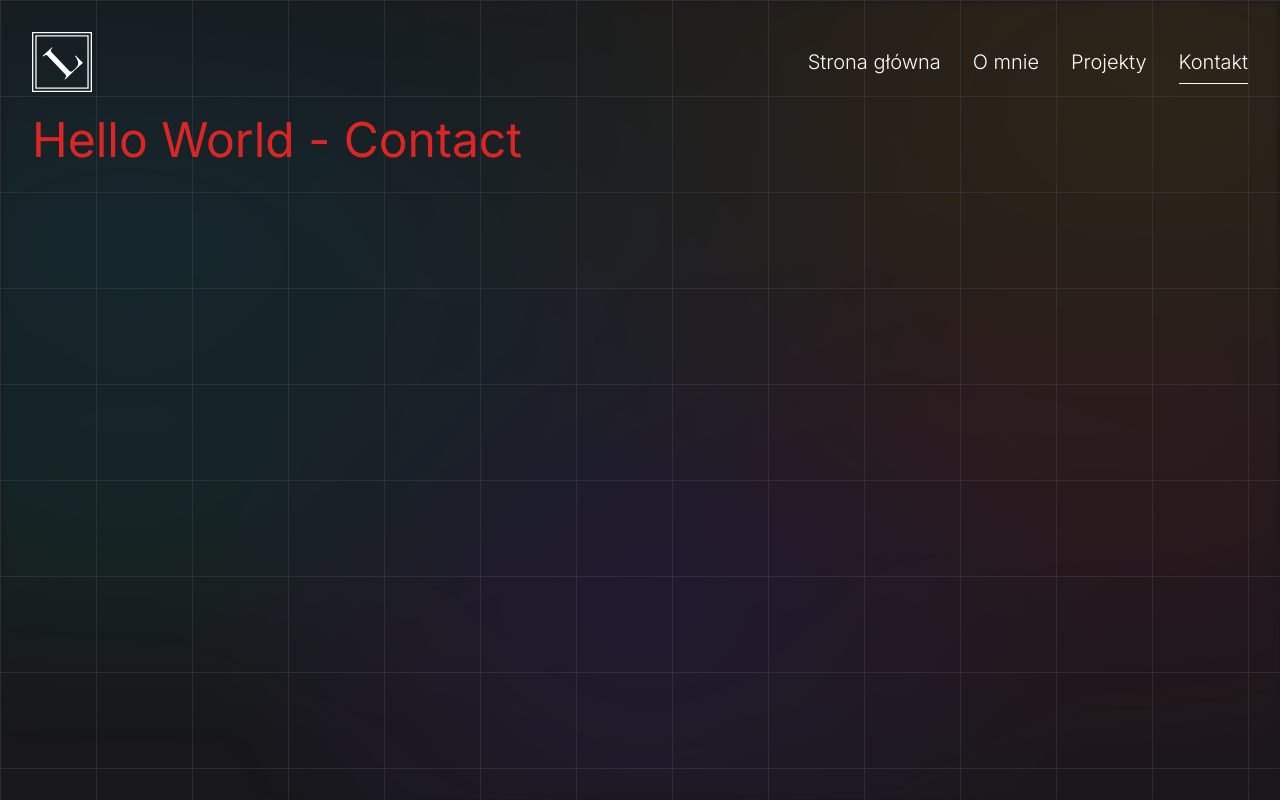
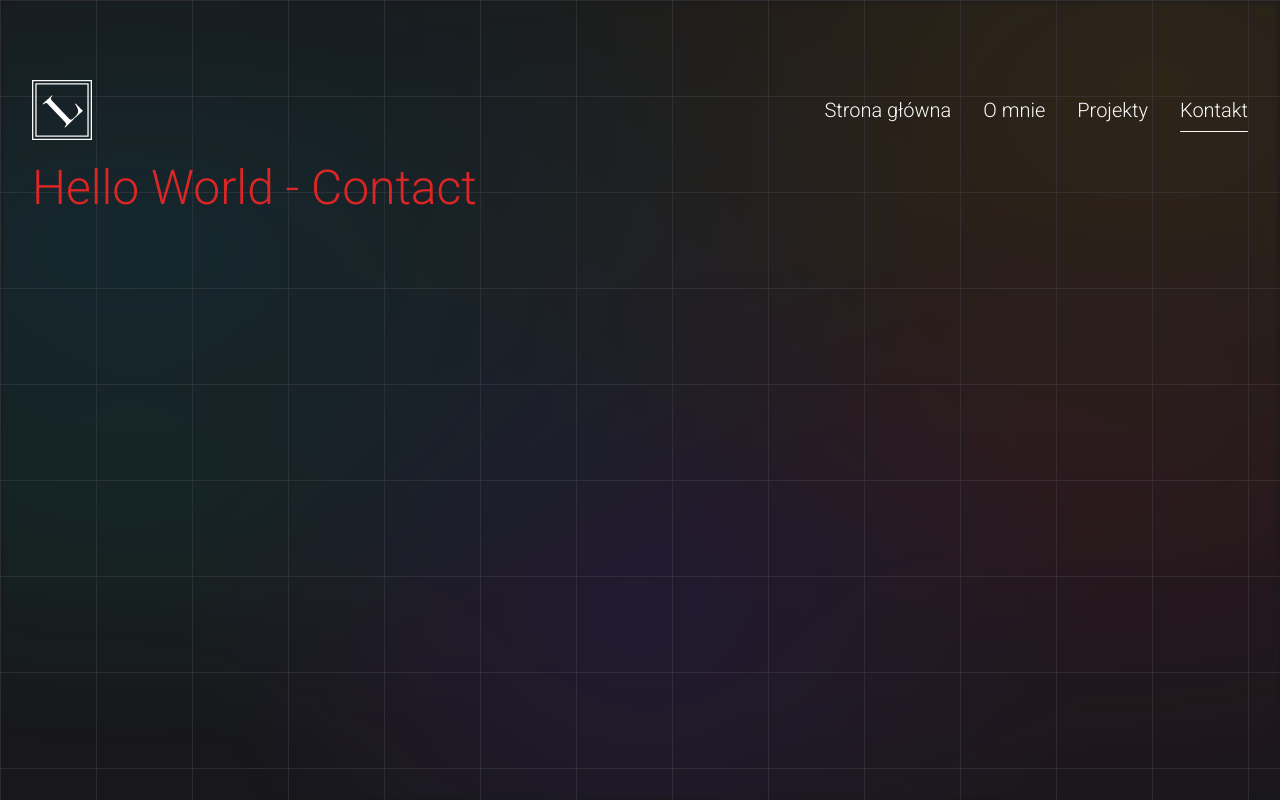
Before and after one commit to LoZoCz/next-portfolio, a Next.js app: page /contact in a window 1280 px wide. Built offline with nearby package versions, Linux system fonts and the light colour scheme.

Commit message:
home page nearly done, changes in styles

```diff
--- a/package.json
+++ b/package.json
@@ -9,6 +9,7 @@
     "lint": "next lint"
   },
   "dependencies": {
+    "@radix-ui/react-slot": "^1.1.0",
     "@sanity/client": "^6.20.1",
     "class-variance-authority": "^0.7.0",
     "clsx": "^2.1.1",
@@ -16,6 +17,7 @@
     "next": "14.2.4",
     "react": "^18",
     "react-dom": "^18",
+    "react-portable-text": "^0.6.0",
     "tailwind-merge": "^2.4.0",
     "tailwindcss-animate": "^1.0.7"
   },
--- a/src/app/layout.tsx
+++ b/src/app/layout.tsx
@@ -1,5 +1,5 @@
 import type { Metadata } from 'next'
-import { Inter as FontSans } from 'next/font/google'
+import { Roboto as FontSans } from 'next/font/google'
 import '@/styles/globals.css'
 
 import { cn } from '@/lib/utils'
@@ -8,6 +8,7 @@ import Header from '@/components/pages/header'
 const fontSans = FontSans({
     subsets: ['latin'],
     variable: '--font-sans',
+    weight: '300',
 })
 
 export const metadata: Metadata = {
@@ -21,10 +22,11 @@ export default function RootLayout({
     children: React.ReactNode
 }>) {
     return (
-        <html lang="en">
+        <html lang="en" className="dark">
             <body
+                style={{ gridTemplateRows: 'auto 1fr' }}
                 className={cn(
-                    'min-h-screen font-sans antialiased',
+                    'grid min-h-screen gap-6 font-sans antialiased',
                     fontSans.variable
                 )}
             >
--- a/src/app/page.tsx
+++ b/src/app/page.tsx
@@ -1,7 +1,18 @@
-export default function Home() {
+import ContinueLink from '@/components/pages/ContinueLink'
+import { H1, TextFormat } from '@/components/pages/typography'
+import { HomePageTypes } from '@/sanity/sanity.types'
+import { fetchHomePage } from '@/sanity/sanity.client'
+
+export default async function Home() {
+    const homeData: HomePageTypes = await fetchHomePage()
+
     return (
-        <main className="">
-            <h1 className="text-5xl text-red-600">Hello World</h1>
+        <main className="mx-auto flex max-w-screen-xl flex-col justify-center space-y-8 pb-24 text-zinc-50">
+            <H1>{homeData.title}</H1>
+            <TextFormat content={homeData.content} classes="space-y-4" />
+            <ContinueLink path="/about" classes="w-fit">
+                {homeData.bottomLink}
+            </ContinueLink>
         </main>
     )
 }
--- /dev/null
+++ b/src/components/pages/ContinueLink.tsx
@@ -0,0 +1,27 @@
+import { cn } from '@/lib/utils'
+import { ChevronsRight } from 'lucide-react'
+import Link from 'next/link'
+import { FC } from 'react'
+
+interface LinkProps {
+    children: string
+    path: string
+    classes?: string
+}
+
+const ContinueLink: FC<LinkProps> = ({ children, path, classes }) => {
+    return (
+        <Link
+            className={cn(
+                'group relative flex items-center gap-2 after:absolute after:-bottom-1 after:left-0 after:right-0 after:h-px after:origin-top-right after:scale-x-0 after:rounded-full after:bg-zinc-50 after:transition-transform after:duration-300 after:content-[""] focus-within:border-spacing-2 focus-within:rounded-sm focus-within:border-[0.5px] focus-within:border-zinc-50 hover:after:origin-top-left hover:after:scale-x-100',
+                classes
+            )}
+            href={path}
+        >
+            {children}
+            <ChevronsRight className="size-6 transition-all duration-200 group-hover:ml-2" />
+        </Link>
+    )
+}
+
+export default ContinueLink
--- a/src/components/pages/header.tsx
+++ b/src/components/pages/header.tsx
@@ -37,7 +37,7 @@ const Header: FC = () => {
     const isActive = (path: string) => path === pathName
 
     return (
-        <header className="mx-auto mb-6 flex max-w-screen-2xl items-center justify-between gap-4">
+        <header className="mx-auto flex w-full max-w-screen-2xl items-center justify-between gap-4 pt-12">
             <Image
                 src={mainLogo}
                 alt="main logo header image"
@@ -79,7 +79,7 @@ interface LinkProps {
 
 const NavLink: FC<LinkProps> = ({ children, path, classes }) => {
     const defaultStyles =
-        "relative text-xl text-zinc-50 font-light after:absolute after:-bottom-2 after:left-0 after:right-0 after:h-px after:origin-top-right after:scale-x-0 after:bg-zinc-50 after:transition-transform after:duration-300 after:content-[''] hover:after:origin-top-left hover:after:scale-x-100 focus-within:border-zinc-50 focus-within:border-[0.5px] focus-within:rounded-sm focus-within:border-spacing-2"
+        "relative text-xl text-zinc-50 font-light after:absolute after:-bottom-2 after:left-0 after:right-0 after:h-px after:origin-top-right after:scale-x-0 after:bg-zinc-50 after:transition-transform after:duration-300 after:content-[''] hover:after:origin-top-left hover:after:scale-x-100 focus-within:border-zinc-50 focus-within:border-[0.5px] focus-within:rounded-sm focus-within:border-spacing-2 after:rounded-full"
 
     return (
         <Link href={path} className={cn(defaultStyles, classes)}>
--- /dev/null
+++ b/src/components/pages/typography.tsx
@@ -0,0 +1,77 @@
+import { cn } from '@/lib/utils'
+import { FC, HTMLAttributes, ReactNode } from 'react'
+import PortableText from 'react-portable-text'
+
+interface HeadingProps extends HTMLAttributes<HTMLHeadingElement> {
+    children: string | ReactNode
+    classes?: string
+}
+
+interface ParaProps extends HTMLAttributes<HTMLParagraphElement> {
+    children: string | ReactNode
+    classes?: string
+}
+
+interface TextFormatProps {
+    content: object[]
+    classes?: string
+}
+
+interface TextFormatSerailizersTypes {
+    children: string | ReactNode
+}
+
+const textSerializers = {
+    h1: ({ children }: TextFormatSerailizersTypes) => <H1>{children}</H1>,
+    h2: ({ children }: TextFormatSerailizersTypes) => <H2>{children}</H2>,
+    p: ({ children }: TextFormatSerailizersTypes) => <Para>{children}</Para>,
+}
+
+export const H1: FC<HeadingProps> = ({ children, classes, ...props }) => {
+    return (
+        <h1
+            {...props}
+            className={cn(
+                'scroll-m-20 text-4xl font-extrabold tracking-tight lg:text-5xl',
+                classes
+            )}
+        >
+            {children}
+        </h1>
+    )
+}
+
+export const H2: FC<HeadingProps> = ({ children, classes, ...props }) => {
+    return (
+        <h1
+            {...props}
+            className={cn(
+                'scroll-m-20 border-b pb-2 text-3xl font-semibold tracking-tight first:mt-0',
+                classes
+            )}
+        >
+            {children}
+        </h1>
+    )
+}
+
+export const Para: FC<ParaProps> = ({ children, classes, ...props }) => {
+    return (
+        <p
+            {...props}
+            className={cn('leading-7 [&:not(:first-child)]:mt-6', classes)}
+        >
+            {children}
+        </p>
+    )
+}
+
+export const TextFormat: FC<TextFormatProps> = ({ content, classes }) => {
+    return (
+        <PortableText
+            content={content}
+            serializers={textSerializers}
+            className={classes}
+        />
+    )
+}
--- /dev/null
+++ b/src/components/ui/button.tsx
@@ -0,0 +1,56 @@
+import * as React from "react"
+import { Slot } from "@radix-ui/react-slot"
+import { cva, type VariantProps } from "class-variance-authority"
+
+import { cn } from "@/lib/utils"
+
+const buttonVariants = cva(
+  "inline-flex items-center justify-center whitespace-nowrap rounded-md text-sm font-medium ring-offset-background transition-colors focus-visible:outline-none focus-visible:ring-2 focus-visible:ring-ring focus-visible:ring-offset-2 disabled:pointer-events-none disabled:opacity-50",
+  {
+    variants: {
+      variant: {
+        default: "bg-primary text-primary-foreground hover:bg-primary/90",
+        destructive:
+          "bg-destructive text-destructive-foreground hover:bg-destructive/90",
+        outline:
+          "border border-input bg-background hover:bg-accent hover:text-accent-foreground",
+        secondary:
+          "bg-secondary text-secondary-foreground hover:bg-secondary/80",
+        ghost: "hover:bg-accent hover:text-accent-foreground",
+        link: "text-primary underline-offset-4 hover:underline",
+      },
+      size: {
+        default: "h-10 px-4 py-2",
+        sm: "h-9 rounded-md px-3",
+        lg: "h-11 rounded-md px-8",
+        icon: "h-10 w-10",
+      },
+    },
+    defaultVariants: {
+      variant: "default",
+      size: "default",
+    },
+  }
+)
+
+export interface ButtonProps
+  extends React.ButtonHTMLAttributes<HTMLButtonElement>,
+    VariantProps<typeof buttonVariants> {
+  asChild?: boolean
+}
+
+const Button = React.forwardRef<HTMLButtonElement, ButtonProps>(
+  ({ className, variant, size, asChild = false, ...props }, ref) => {
+    const Comp = asChild ? Slot : "button"
+    return (
+      <Comp
+        className={cn(buttonVariants({ variant, size, className }))}
+        ref={ref}
+        {...props}
+      />
+    )
+  }
+)
+Button.displayName = "Button"
+
+export { Button, buttonVariants }
--- a/src/utils/client.sanity.ts
+++ b/src/sanity/sanity.client.ts
@@ -6,3 +6,11 @@ export const client = createClient({
     apiVersion: '2024-07-08',
     useCdn: false, // Set to `true` for production environments
 })
+
+export const fetchHomePage = async () => {
+    if (!process.env.NEXT_HOME_DATA_QUERY) return
+
+    const data = await client.fetch(process.env.NEXT_HOME_DATA_QUERY)
+
+    return data[0]
+}
--- /dev/null
+++ b/src/sanity/sanity.types.ts
@@ -0,0 +1,20 @@
+export interface HomePageTypes {
+    title: string
+    bottomLink: string
+    content: Content[]
+}
+
+export interface Content {
+    _type: string
+    style: string
+    _key: string
+    markDefs: any[]
+    children: Child[]
+}
+
+export interface Child {
+    _type: string
+    marks: any[]
+    text: string
+    _key: string
+}
--- a/src/styles/globals.css
+++ b/src/styles/globals.css
@@ -1,6 +1,79 @@
 @tailwind base;
 @tailwind components;
 @tailwind utilities;
+
+@layer base {
+    :root {
+        --background: 0 0% 100%;
+        --foreground: 240 10% 3.9%;
+
+        --card: 0 0% 100%;
+        --card-foreground: 240 10% 3.9%;
+
+        --popover: 0 0% 100%;
+        --popover-foreground: 240 10% 3.9%;
+
+        --primary: 240 5.9% 10%;
+        --primary-foreground: 0 0% 98%;
+
+        --secondary: 240 4.8% 95.9%;
+        --secondary-foreground: 240 5.9% 10%;
+
+        --muted: 240 4.8% 95.9%;
+        --muted-foreground: 240 3.8% 46.1%;
+
+        --accent: 240 4.8% 95.9%;
+        --accent-foreground: 240 5.9% 10%;
+
+        --destructive: 0 84.2% 60.2%;
+        --destructive-foreground: 0 0% 98%;
+
+        --border: 240 5.9% 90%;
+        --input: 240 5.9% 90%;
+        --ring: 240 10% 3.9%;
+
+        --radius: 0.5rem;
+    }
+
+    .dark {
+        --background: 240 10% 3.9%;
+        --foreground: 0 0% 98%;
+
+        --card: 240 10% 3.9%;
+        --card-foreground: 0 0% 98%;
+
+        --popover: 240 10% 3.9%;
+        --popover-foreground: 0 0% 98%;
+
+        --primary: 0 0% 98%;
+        --primary-foreground: 240 5.9% 10%;
+
+        --secondary: 240 3.7% 15.9%;
+        --secondary-foreground: 0 0% 98%;
+
+        --muted: 240 3.7% 15.9%;
+        --muted-foreground: 240 5% 64.9%;
+
+        --accent: 240 3.7% 15.9%;
+        --accent-foreground: 0 0% 98%;
+
+        --destructive: 0 62.8% 30.6%;
+        --destructive-foreground: 0 0% 98%;
+
+        --border: 240 3.7% 15.9%;
+        --input: 240 3.7% 15.9%;
+        --ring: 240 4.9% 83.9%;
+    }
+}
+
+@layer base {
+    * {
+        @apply border-border;
+    }
+    body {
+        @apply bg-background text-foreground;
+    }
+}
 
 body {
     --grid-bg: linear-gradient(#3f3f4682 1px, transparent 1px),
--- a/tailwind.config.ts
+++ b/tailwind.config.ts
@@ -76,15 +76,6 @@ const config = {
             fontFamily: {
                 sans: ['var(--font-sans)', ...fontFamily.sans],
             },
-            backgroundImage: {
-                // 'color-pattern':
-                //     'radial-gradient(at 10% 30%,#06b6d4 0px,transparent 50%), radial-gradient(at 90% 10%, #f59e0b 0px, transparent 50%), radial-gradient(at 50% 75%, #7c3aed 0px, transparent 50%), radial-gradient(at 10% 60%, #059669 0px, transparent 40%), radial-gradient(at 80% 55%, #e11d48 0px, transparent 70%)',
-                'grid-pattern':
-                    'linear-gradient(#3f3f46 1px, transparent 1px), linear-gradient(90deg, #3f3f46 1px, transparent 1px)',
-            },
-            backgroundSize: {
-                'grid-pattern-size': '6em 6em',
-            },
         },
     },
     plugins: [require('tailwindcss-animate')],
```
Also changed, not shown: components.json, 1 other file (tests, documents, lock files or other folders).
